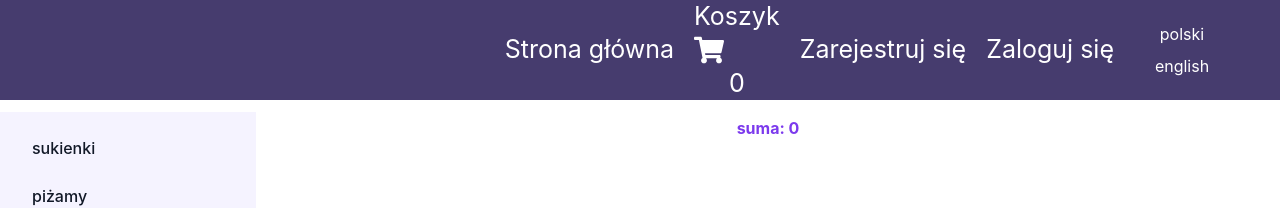
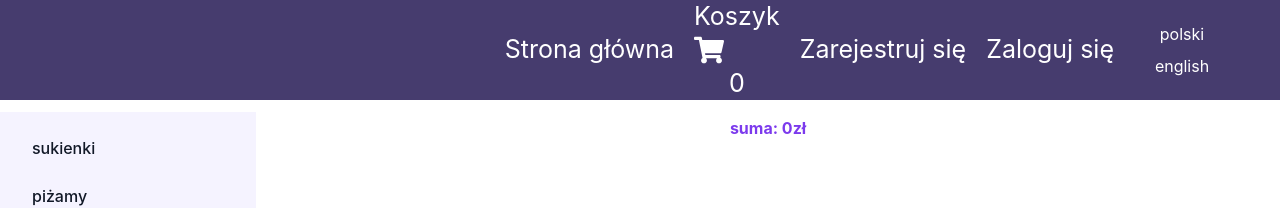
Before and after one commit to Zajecia-PJATK/projektprogramistyczny-frontend-biu-katarzynapopieniuk, a React (Create React App) app: page /cart in a window 1280 px wide. Shown: the top 208 px of the page. Built offline with nearby package versions, Linux system fonts and the light colour scheme.

Commit message:
Cart refactor - useMemo for total price

```diff
--- a/src/components/Cart.js
+++ b/src/components/Cart.js
@@ -1,10 +1,18 @@
 import CartProduct from "./CartProduct";
 import getMessage from "../common/LanguageVersionMessageFinder";
+import {useMemo, useState} from "react";
 
 export default function Cart({cart = [], setCart = f => f, products = [], languageVersion}) {
+    const [total, setTotal] = useState();
+    useMemo(() => {
+        setTotal(
+            getCartTotalPrice(cart, products)
+        );
+    }, [cart]);
+
     return <>
         {getCartProducts(cart, setCart, products, languageVersion)}
-        {getCartTotal(cart, products, languageVersion)}
+        {getCartTotal(total, languageVersion)}
     </>
 }
 
@@ -35,10 +43,10 @@ function getProduct(simpleProduct, products) {
     return foundProducts[0];
 }
 
-function getCartTotal(cart, products, languageVersion) {
+function getCartTotal(total, languageVersion) {
     return <div className="min-w-0 relative flex-auto text-violet-600 font-bold">
         {getMessage(languageVersion, "total", LABELS)}
-        {getCartTotalPrice(cart, products)}
+        {total}zł
     </div>
 }
 
```
